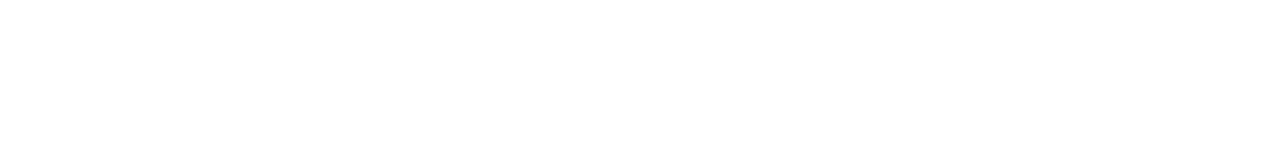
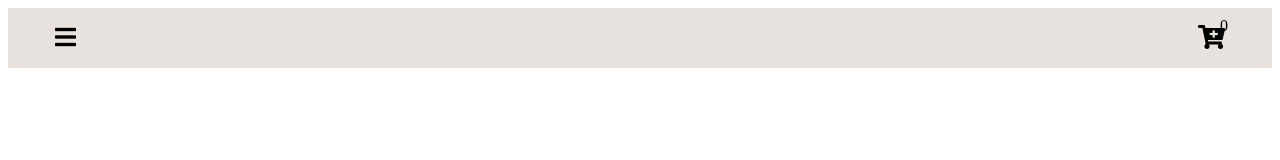
Before and after one commit to CornetS28/sammyE-Shop, a plain HTML site: page index.html in a window 1280 px wide. Drawn offline with Linux system fonts and the light colour scheme.

Commit message:
created navbar

```diff
--- a/index.html
+++ b/index.html
@@ -10,6 +10,22 @@
 </head>
 
 <body>
+    <!-- start navbar here -->
+    <nav class="navbar">
+      <div class="navbar-center">
+        <span class="navbar-icon">
+          <i class="fas fa-bars"></i>
+        </span>
+
+        <div class="cart-button">
+          <span class="navbar-icon">
+            <i class="fas fa-cart-plus"></i>
+          </span>
+          <div class="cart-items">0</div>
+        </div>
+      </div>
+    </nav>
+    <!-- end navbar here -->
   <script src="app.js"></script>
 </body>
 
--- a/styles.css
+++ b/styles.css
@@ -0,0 +1,37 @@
+/* --------------- Navbar ---------------- */
+.navbar {
+  position: sticky;
+  top: 0;
+  height: 60px;
+  width: 100%;
+  display: flex;
+  align-items: center;
+  background: rgb(231, 226, 221);
+  z-index: 1;
+}
+.navbar-center {
+  width: 100%;
+  max-width: 1170px;
+  margin: 0 auto;
+  display: flex;
+  align-items: center;
+  justify-content: space-between;
+  padding: 0 1.5rem;
+}
+.navbar-icon {
+  font-size: 1.5rem;
+}
+.cart-button {
+  position: relative;
+  cursor: pointer;
+}
+.cart-items {
+  position: absolute;
+  top: -8px;
+  right: -8px;
+  background: var(--primaryColor);
+  padding: 0 5px;
+  border-radius: 30%;
+  color: var(--mainWhite);
+}
+/* --------------- End of Navbar ---------------- */
```
